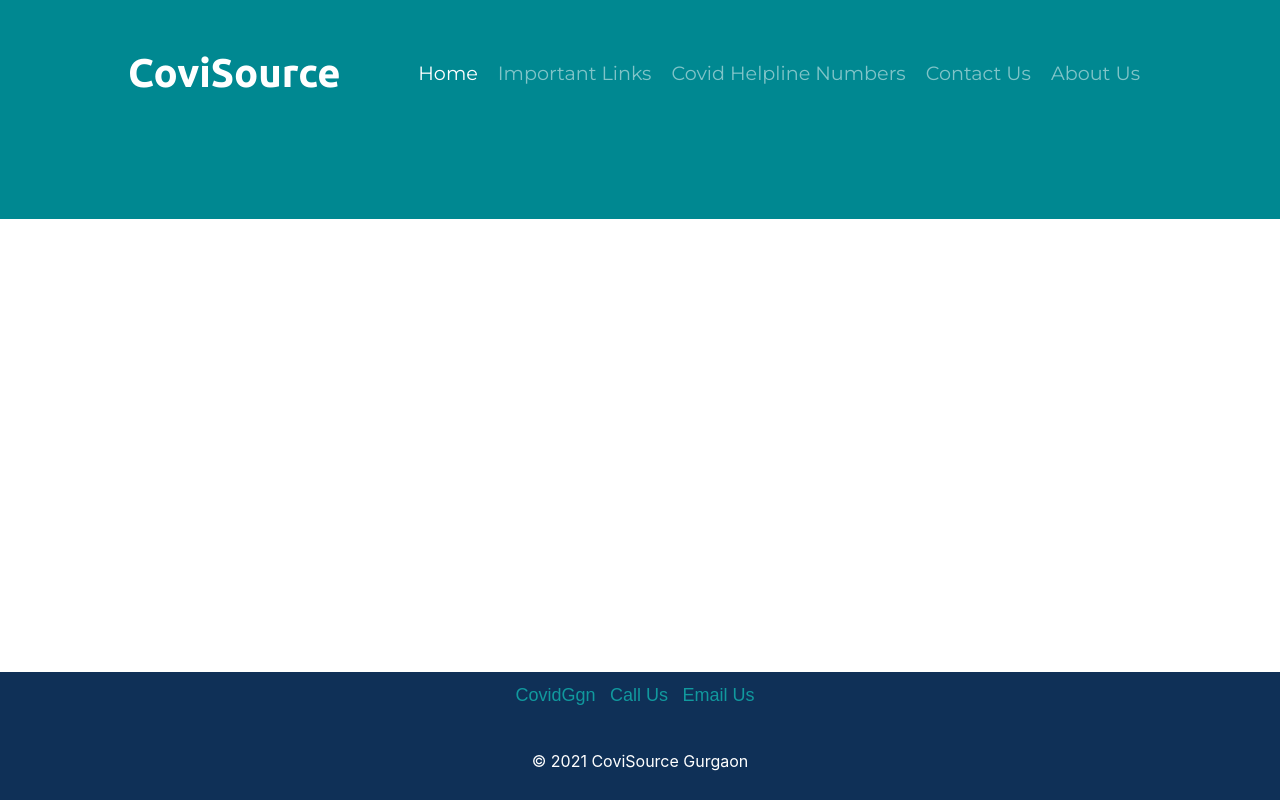
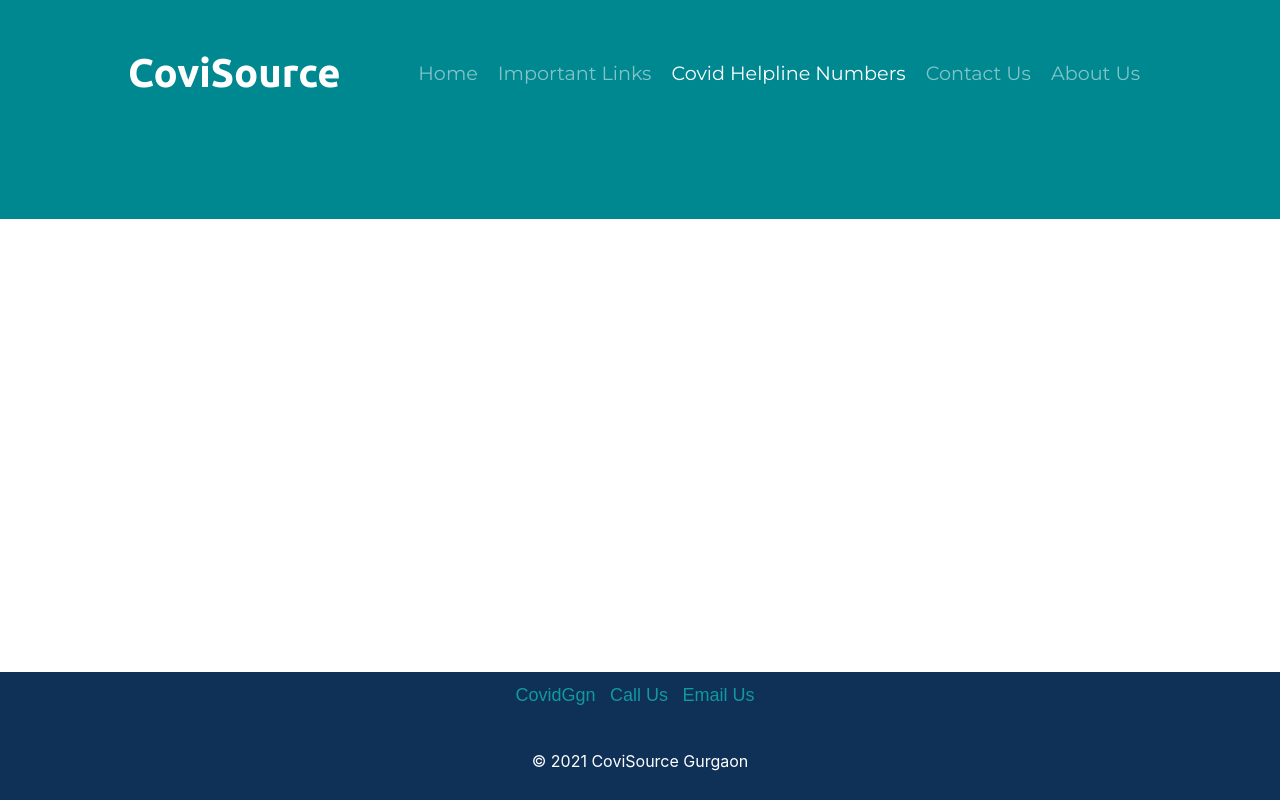
Before and after one commit to ayushpatra11/CoviSource, a plain HTML site: page help.html in a window 1280 px wide. Drawn offline with nearby package versions, Linux system fonts and the light colour scheme.

Commit message:
Active-navbar change

```diff
--- a/help.html
+++ b/help.html
@@ -50,10 +50,10 @@
 
                         <div class="collapse navbar-collapse" id="navbarNavAltMarkup">
                             <div class="navbar-nav ml-auto">
-                                <a class="nav-item nav-link active" href="index.html">Home <span
+                                <a class="nav-item nav-link" href="index.html">Home <span
                                         class="sr-only">(current)</span></a>
                                 <a class="nav-item nav-link" href="impl.html">Important Links</a>
-                                <a class="nav-item nav-link" href="help.html">Covid Helpline Numbers</a>
+                                <a class="nav-item nav-link active" href="help.html">Covid Helpline Numbers</a>
                                 <a class="nav-item nav-link" href="contactus.html">Contact Us</a>
                                 <a class="nav-item nav-link" href="aboutus.html">About Us</a>
                             </div>
```
Also changed, not shown: aboutus.html (+2 -2 lines), contactus.html (+2 -2 lines), impl.html (+2 -2 lines).
